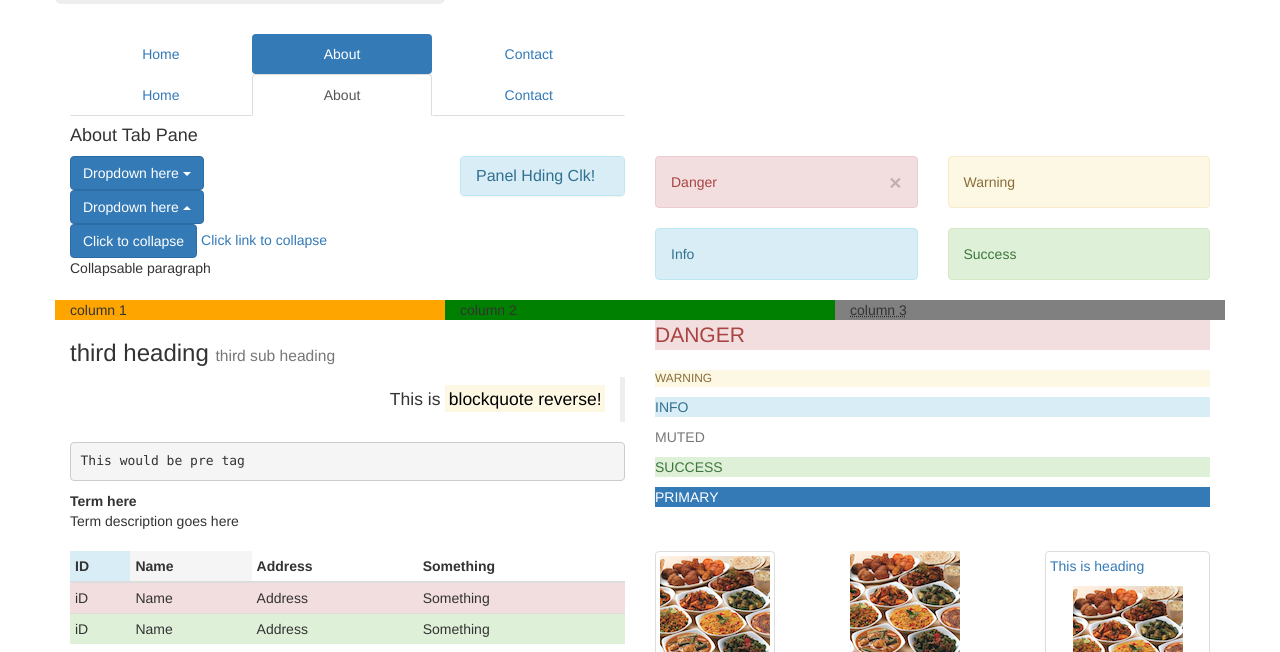
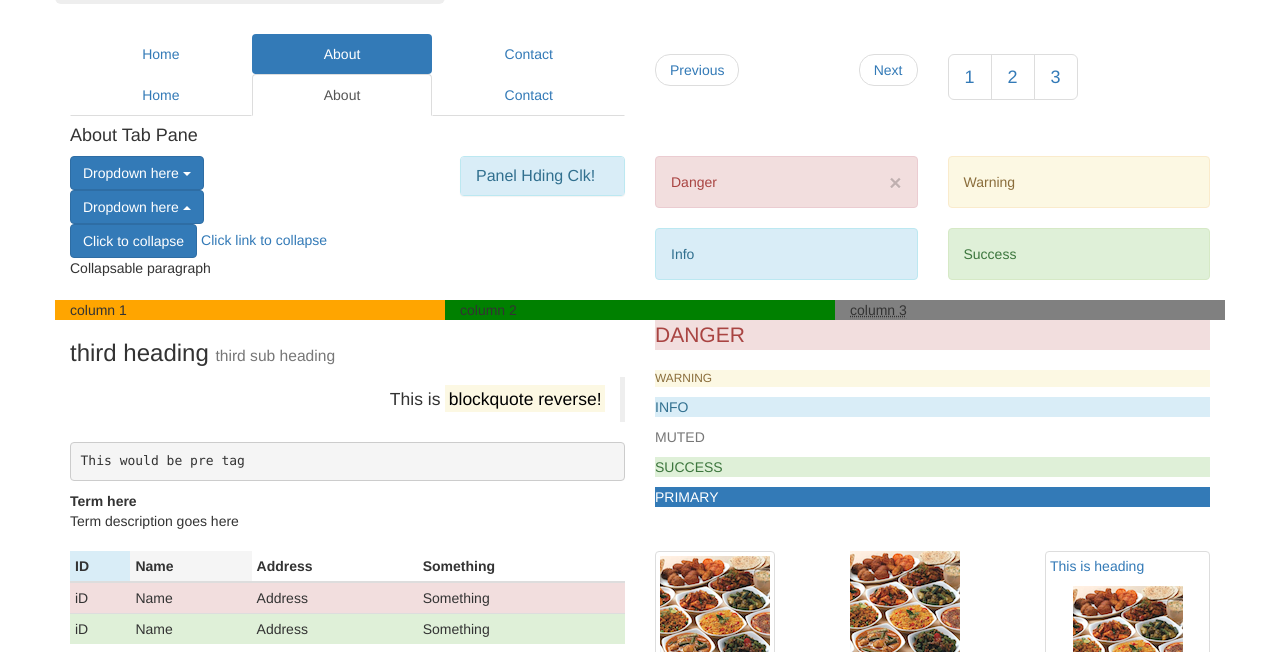
Before and after one commit to npkumar/bootstrap-kitchensink, a plain HTML site: page boot.html in a window 1280 px wide. Shown: the part 148-800 px from the top of the page. Drawn offline with nearby package versions, Linux system fonts and the light colour scheme.

Commit message:
pager and pagination

```diff
--- a/boot.html
+++ b/boot.html
@@ -47,6 +47,19 @@
                         <h4>Contact Tab Pane</h4>
                     </div>
                 </div>
+            </div>
+            <div class="col-md-3">
+                <ul class="pager">
+                    <li class="previous"><a href="#">Previous</a></li>
+                    <li class="next"><a href="#">Next</a></li>
+                </ul>
+            </div>
+            <div class="col-md-3">
+                <ul class="pagination pagination-lg">
+                    <li><a href="#">1</a></li>
+                    <li><a href="#">2</a></li>
+                    <li><a href="#">3</a></li>
+                </ul>
             </div>
         </div>
 
```
